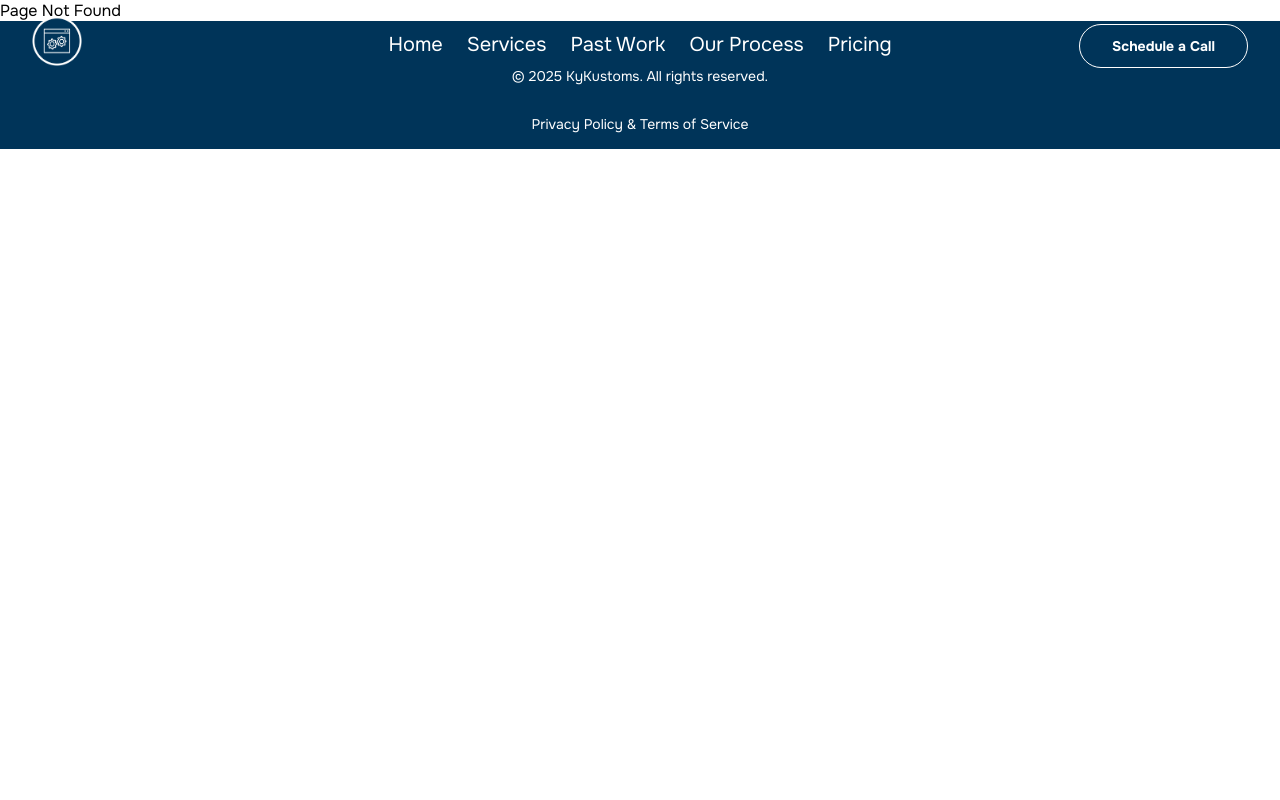
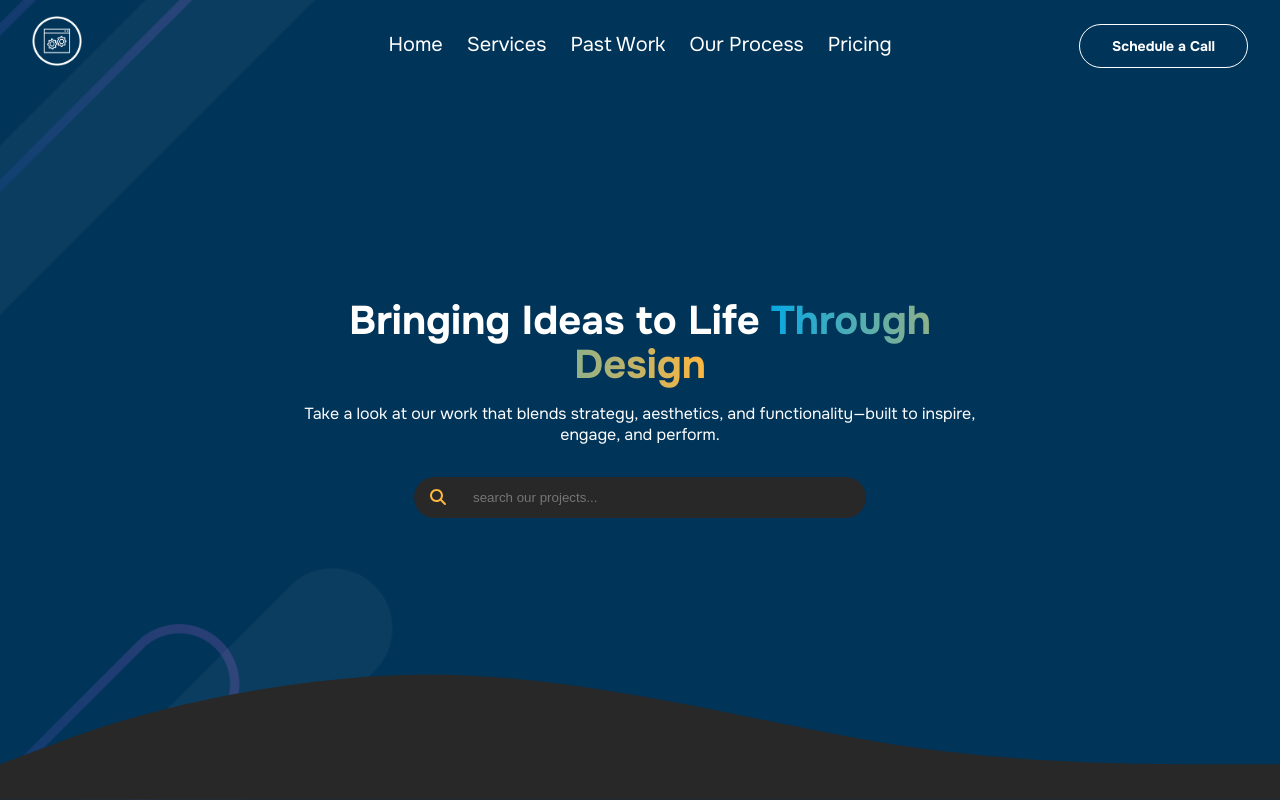
Before and after one commit to kaalbregtse/KyKustoms, a React (Create React App) app: page /portfolio in a window 1280 px wide. Before the commit this address had no page. Shown: the top 800 px of the page. Built offline with nearby package versions, Linux system fonts and the light colour scheme.

Commit message:
added portfolio page, no search functionality but has a page now and links to individual project pages

```diff
--- /dev/null
+++ b/src/components/banners/custom-hero.jsx
@@ -0,0 +1,28 @@
+import './hero-section.css';
+import HeroBkg from '../../images/hero-banner-bkg.png';
+import { FontAwesomeIcon } from '@fortawesome/react-fontawesome';
+
+export default function CustomHero(props) {
+    return (
+        <section className="hero-section" style={{ backgroundImage: `url(${HeroBkg})`, backgroundSize: 'cover' }}>
+            <div>
+                <h1>
+                    { props.headline }
+                    <span className="hero-highlight"> {props.highlight}</span>
+                </h1>
+                <p>{props.subtext}</p>
+                <div className='search-bar'>
+                    <FontAwesomeIcon icon={['fas', 'magnifying-glass']} className='search-icon'/>
+                    <input type='text' placeholder='search our projects...' />
+                </div>
+            </div>
+            <svg xmlns="http://www.w3.org/2000/svg" viewBox="0 0 1440 200" className='hero-bottom-svg'>
+                <path
+                    fill="var(--obsidian)"
+                    fillOpacity="1"
+                    d="M0,160L80,130C160,100,320,60,480,59C640,59,800,100,960,130C1120,160,1280,160,1360,160L1440,160L1440,200L1360,200C1280,200,1120,200,960,200C800,200,640,200,480,200C320,200,160,200,80,200L0,200Z"
+                />
+            </svg>
+        </section>
+    );
+}
--- a/src/components/banners/hero-section.css
+++ b/src/components/banners/hero-section.css
@@ -76,6 +76,39 @@
     left: 0;
 }
 
+.search-bar {
+    display: flex;
+    width: 80%;
+    justify-content: start;
+    align-items: center;
+    padding: 0 1rem;
+    margin: 0 auto;
+    background-color: var(--obsidian);
+    border-radius: 1.5rem;
+    gap: 10px;
+}
+
+.search-bar .search-icon {
+    color: var(--highlight);
+}
+
+.search-bar input {
+    border-radius: 1.5rem;
+    background-color: transparent;
+    box-shadow: none;
+    border: 1px solid var(--obsidian);
+    height: max-content;
+    padding: 0.75rem 1rem;
+    width: 100%;
+    caret-color: var(--highlight);
+    color: var(--pure-white);
+}
+
+.search-bar input:focus {
+    outline: none;
+    box-shadow: none;
+}
+
 /* Medium screens and up */
 @media (min-width: 640px) {
     .hero-section h1 {
@@ -127,4 +160,8 @@
     .hero-section a {
         font-size: 1rem;
     }
+
+    .search-bar {
+        width: 60%;
+    }
 }
--- /dev/null
+++ b/src/components/portfolio/projects-layout.css
@@ -0,0 +1,69 @@
+.portfolio-header {
+    font-size: var(--font-xl);
+    text-align: center;
+    margin: 0;
+    padding: 2rem 0 4rem 0;
+    color: var(--pure-white);
+}
+
+.projects-layout-container {
+    display: flex;
+    flex-wrap: wrap;
+    width: 80%;
+    margin: 0 auto;
+    justify-content: space-between;
+}
+
+.projects-layout-container a {
+    text-decoration: none;
+    transition: 0.3s ease-in-out;
+}
+
+.projects-layout-container a:hover {
+    transform: scale(1.01);
+    box-shadow: 0 20px 20px rgba(0, 0, 0, 0.3);
+}
+
+.individual-project {
+    display: flex;
+    flex-direction: column;
+    flex: 1 1 30%;
+    border-radius: 8px;
+    overflow: hidden;
+    height: 100%;
+    border: 2px solid var(--pure-white);
+}
+
+.individual-project img {
+    aspect-ratio: 16/10;
+    height: 225px;
+    max-width: 400px;
+}
+
+.project-details {
+    display: flex;
+    flex-direction: column;
+    height: 100%;
+    justify-content: space-between;
+    background-color: #222;
+    padding: 0 10% 0 5%;
+}
+
+.project-details h4 {
+    color: var(--highlight);
+    font-size: var(--font-base);
+}
+
+.project-tags {
+    display: flex;
+    justify-items: flex-end;
+    gap: 5px;
+}
+
+.project-tags p {
+    background-color: var(--background-gray);
+    font-size: var(--font-xs);
+    padding: 0.2rem 0.7rem;
+    border-radius: 1rem;
+    color: var(--obsidian);
+}
--- /dev/null
+++ b/src/components/portfolio/projects-layout.jsx
@@ -0,0 +1,30 @@
+import SectionHeader from '../global/section-header';
+import './projects-layout.css';
+
+export default function ProjectsLayout({projects}) {
+    return (
+        <>
+            <SectionHeader
+                super='All Projects'
+                headline='Explore Our Latest Projects'
+            />
+            <div className="projects-layout-container">
+                {projects.map((item, idx) => (
+                    <a href={`portfolio/${item.slug}`} key={idx}>
+                        <div className="individual-project">
+                            <img src={item.image} alt={item.title}/>
+                            <div className="project-details">
+                                <h4>{item.title}</h4>
+                                <div className="project-tags">
+                                    {item.tags.map((tag, idx) => (
+                                        <p key={idx}>{tag || ''}</p>
+                                    ))}
+                                </div>
+                            </div>
+                        </div>
+                    </a>
+                ))}
+            </div>
+        </>
+    )
+}
--- a/src/index.js
+++ b/src/index.js
@@ -11,6 +11,7 @@ import PoliciesPage from './pages/documents/policies.js';
 import Sitemap from './pages/documents/sitemap.js';
 import Pricing from './pages/pricing.js';
 import PortfolioProject from './pages/portfolio-project.js';
+import FullPortfolio from './pages/full-portfolio.js';
 
 const root = ReactDOM.createRoot(document.getElementById('root'));
 root.render(
@@ -24,6 +25,7 @@ root.render(
           <Route path="policies" element={<PoliciesPage />} />
           <Route path='sitemap' element={<Sitemap />} />
           <Route path='pricing' element={<Pricing />} />
+          <Route path='portfolio' element={<FullPortfolio />} />
           <Route path="portfolio/:slug" element={<PortfolioProject />} />
           {/* Add more routes here */}
         </Route>
--- /dev/null
+++ b/src/pages/full-portfolio.js
@@ -0,0 +1,45 @@
+import Babblebot from '../images/babblebot-screenshot.png';
+import LIPAHero from '../images/lipa-ss/LIPA-hero-ss.png';
+import PersonalPortfolio from '../images/portfolio-ss/personal-portfolio-ss.png';
+import CustomHero from '../components/banners/custom-hero.jsx';
+
+import '../styles/page-styles/full-portfolio.css';
+import ProjectsLayout from '../components/portfolio/projects-layout.jsx';
+
+
+export default function FullPortfolio() {
+
+    const projects = [
+        {
+            image: Babblebot,
+            title: 'BabbleBot - Education Platform',
+            tags: ['Full Stack', 'Education', 'Website'],
+            slug: 'education-platform'
+        },
+        {
+            image: LIPAHero,
+            title: 'Lafayette Indiana Pickleball Association',
+            tags: ['Redesign', 'Club', 'Sports'],
+            slug: 'lafayette-indiana-pickleball-association-redesign'
+        },
+        {
+            image: PersonalPortfolio,
+            title: 'Personal Portfolio',
+            tags: ['Personal', 'Portfolio', 'Website'],
+            slug: 'kyczar-personal-portfolio'
+        }
+    ];
+
+    return(
+        <section className="full-portfolio-page">
+            <CustomHero
+                headline = 'Bringing Ideas to Life'
+                highlight = 'Through Design'
+                subtext = 'Take a look at our work that blends strategy, aesthetics, and functionality—built to inspire, engage, and perform.'
+            />
+            <div className='gradient-background'>
+                <ProjectsLayout projects={projects}/>
+            </div>
+        </section>
+    )
+}
--- /dev/null
+++ b/src/styles/page-styles/full-portfolio.css
@@ -0,0 +1,4 @@
+.gradient-background {
+    background: linear-gradient(180deg, var(--obsidian) 20%, var(--primary) 100%);
+    position: relative;
+}
```
